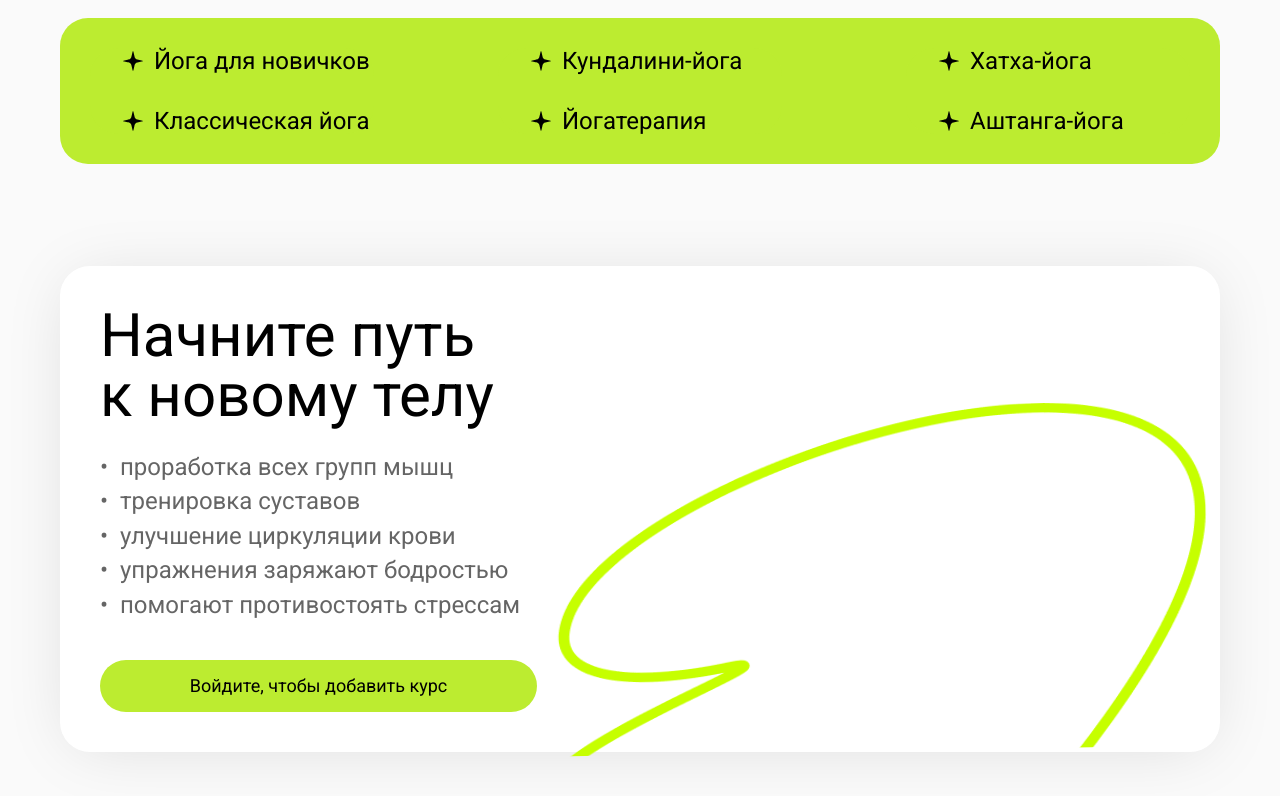
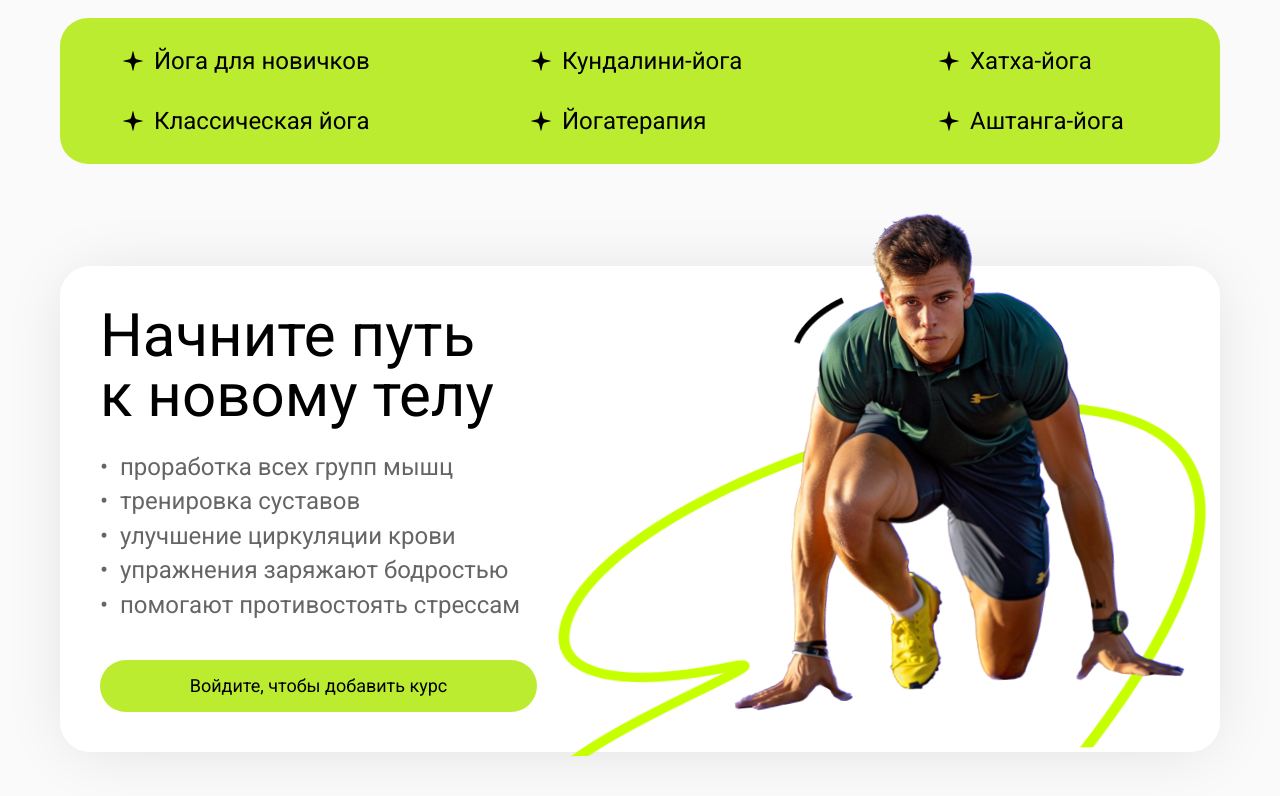
Before and after one commit to Veritas-lab/Sky_fitnessPro, a Next.js app: page /course/bodyflex in a window 1280 px wide. Shown: the part 881-1677 px from the top of the page. Built offline with nearby package versions, Linux system fonts and the light colour scheme.

Commit message:
страница курса готова

```diff
--- a/src/app/course/[id]/page.tsx
+++ b/src/app/course/[id]/page.tsx
@@ -101,7 +101,8 @@ export default function CoursePage() {
               <div className={styles.courseTextBlock2}>
                 <span className={styles.courseTextNumber2}>2</span>
                 <p className={styles.courseTextDescription2}>
-                  Хотите укрепить позвоночник, избавиться от болей в спине и суставах
+                  Хотите укрепить позвоночник, избавиться от болей в спине и
+                  суставах
                 </p>
               </div>
               <div className={styles.courseTextBlock3}>
@@ -124,7 +125,9 @@ export default function CoursePage() {
                     alt="icon"
                     className={styles.directionsIcon}
                   />
-                  <span className={styles.directionsText}>Йога для новичков</span>
+                  <span className={styles.directionsText}>
+                    Йога для новичков
+                  </span>
                 </div>
                 <div className={styles.directionItem}>
                   <img
@@ -132,7 +135,9 @@ export default function CoursePage() {
                     alt="icon"
                     className={styles.directionsIcon}
                   />
-                  <span className={styles.directionsText}>Классическая йога</span>
+                  <span className={styles.directionsText}>
+                    Классическая йога
+                  </span>
                 </div>
               </div>
               <div className={styles.directionBlock}>
@@ -179,6 +184,11 @@ export default function CoursePage() {
             <img
               src="/img/runner.png"
               alt="runner"
+              className={styles.courseRunnerImage}
+            />
+            <img
+              src="/img/runner.png"
+              alt="runner"
               className={styles.courseRunnerImageMobile}
             />
             <img
@@ -189,7 +199,8 @@ export default function CoursePage() {
             <div className={styles.courseContentBlock}>
               <div className={styles.courseContentRight}>
                 <h2 className={styles.courseContentTitle}>
-                  Начните путь<br />к новому телу
+                  Начните путь
+                  <br />к новому телу
                 </h2>
                 <ul className={styles.courseContentList}>
                   <li>проработка всех групп мышц</li>
@@ -212,7 +223,6 @@ export default function CoursePage() {
           onClick={handleCloseForm}
           role="dialog"
           aria-modal="true"
-          suppressHydrationWarning
         >
           <div
             className={pageStyles.modalContent}
--- a/src/app/course/course.module.css
+++ b/src/app/course/course.module.css
@@ -313,14 +313,15 @@
 }
 
 .courseRunnerImage {
-  width: 604x;
-  height: 604px;
-  transform: rotate(-3deg);
+  width: 487px;
+  height: 545px;
+  position: absolute;
+  top: 930px;
+  left: calc(50% + 50px);
+  transform: rotate(-2deg);
   opacity: 1;
-  position: absolute;
-  right: 32px;
-  bottom: 17px;
   z-index: 2;
+  pointer-events: none;
 }
 
 .courseRunnerImageMobile {
@@ -521,7 +522,7 @@
     flex-direction: column;
     gap: 24px;
     margin-top: 0;
-    margin-bottom: 156px;
+    margin-bottom: 0;
   }
 
   .courseFrame + .directionsSection {
@@ -597,16 +598,16 @@
 
   .courseContentBlock {
     width: 343px;
-    height: 389px;
+    height: 412px;
     transform: rotate(0deg);
     opacity: 1;
     border-radius: 30px;
     background: #FFFFFF;
     box-shadow: 0px 4px 67px -12px rgba(0, 0, 0, 0.13);
-    margin-top: 0;
-    margin-bottom: 50px;
+    margin-top: 156px;
+    margin-bottom: 0;
     flex-direction: column;
-    padding: 20px;
+    padding: 30px;
     position: relative;
     overflow: visible;
     z-index: 10;
@@ -618,8 +619,8 @@
 
   .courseContentRight {
     width: 100%;
-    height: auto;
-    gap: 20px;
+    height: 352px;
+    gap: 28px;
     position: relative;
     z-index: 10;
   }
@@ -628,12 +629,14 @@
     width: 100%;
     height: auto;
     font-size: 32px;
+
   }
 
   .courseContentList {
     width: 100%;
     height: auto;
     font-size: 18px;
+
   }
 
   .courseContentButton {
```
